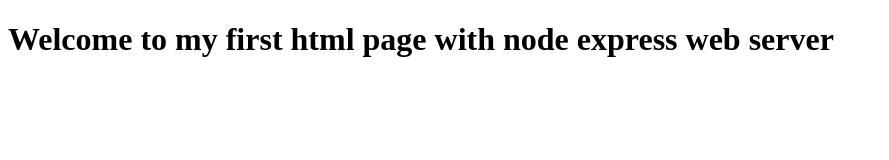
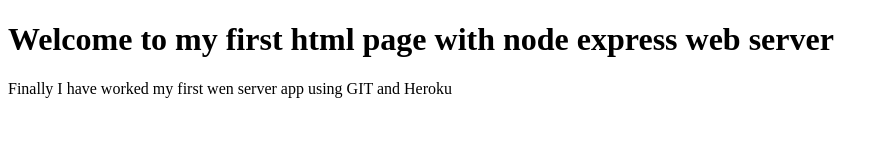
Before and after one commit to sandy189/web-server, a website: page public/index.html in a window 1280 px wide. Shown: the whole page, without its empty margins (0-889 px from the left). Drawn offline with Linux system fonts and the light colour scheme.

Commit message:
update index.html for heroku

```diff
--- a/public/index.html
+++ b/public/index.html
@@ -5,5 +5,6 @@
 	</head>
 	<body>
 			<h1>Welcome to my first html page with node express web server</h1>
+			<p> Finally I have worked my first wen server app using GIT and Heroku</p>
 	</body>
 </html>
```
